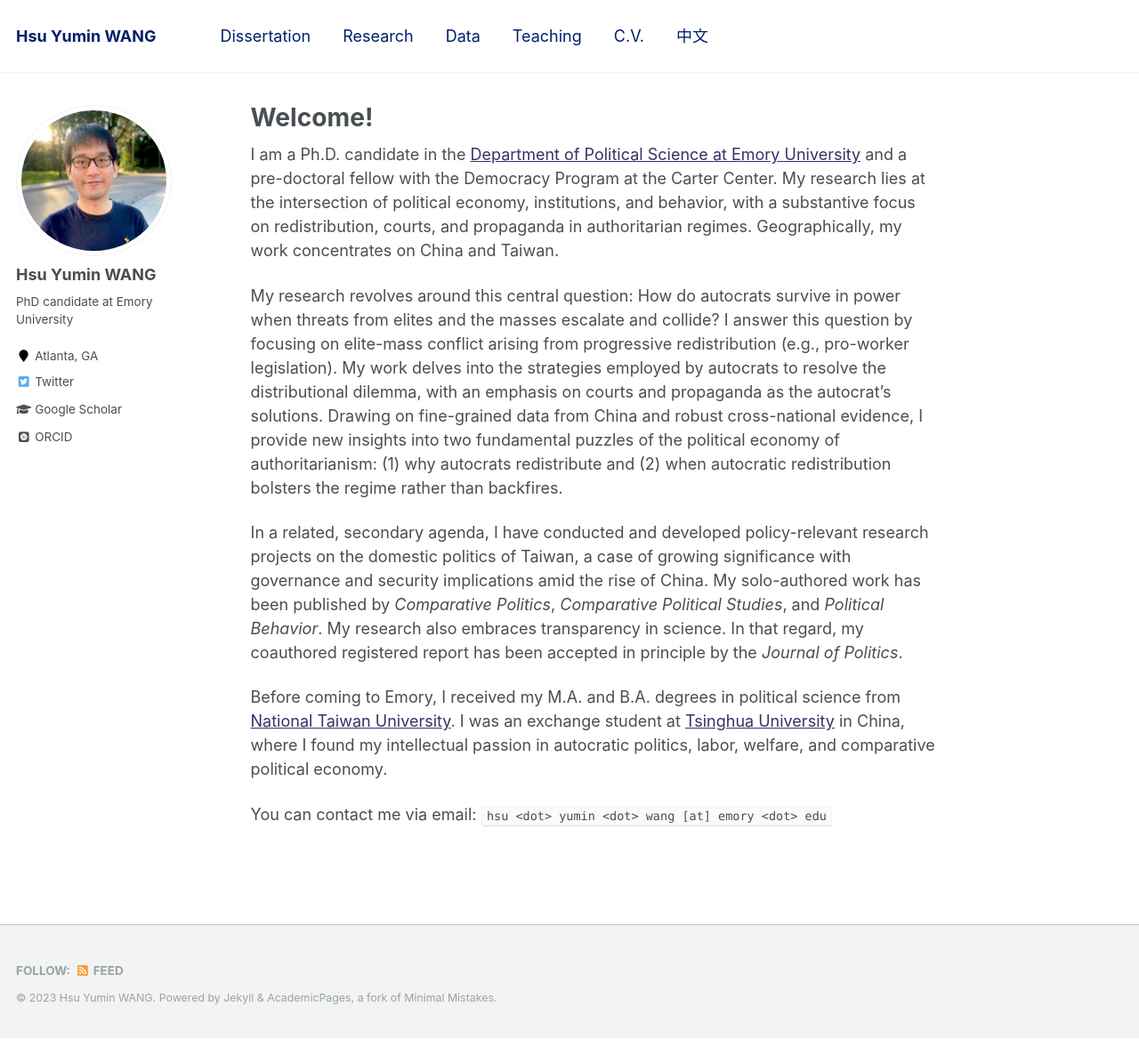
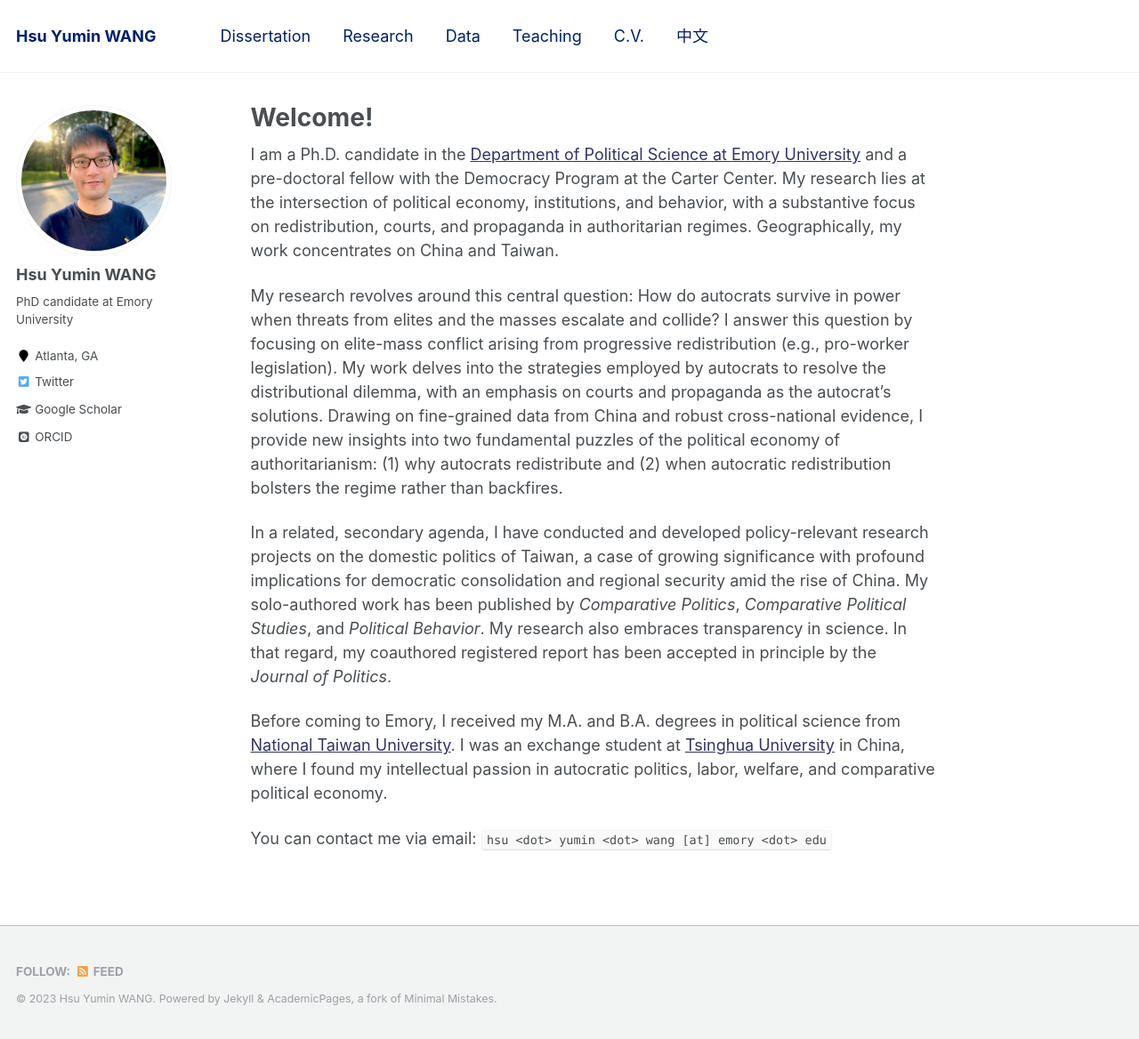
Before and after one commit to hsuyumin/hsuyumin.github.io, a Jekyll site: the page built from _pages/about.md, in a window 1280 px wide and 1168 px high. Shown: the whole window at 89% size. Built offline with Jekyll 4.4.1, drawn with Linux system fonts in a browser that asks for light colours; some web fonts are replaced.

Commit message:
Update about.md

```diff
--- a/_pages/about.md
+++ b/_pages/about.md
@@ -12,7 +12,7 @@ I am a Ph.D. candidate in the [Department of Political Science at Emory Universi
 
 My research revolves around this central question: How do autocrats survive in power when threats from elites and the masses escalate and collide? I answer this question by focusing on elite-mass conflict arising from progressive redistribution (e.g., pro-worker legislation). My work delves into the strategies employed by autocrats to resolve the distributional dilemma, with an emphasis on courts and propaganda as the autocrat's solutions. Drawing on fine-grained data from China and robust cross-national evidence, I provide new insights into two fundamental puzzles of the political economy of authoritarianism: (1) why autocrats redistribute and (2) when autocratic redistribution bolsters the regime rather than backfires.
 
-In a related, secondary agenda, I have conducted and developed policy-relevant research projects on the domestic politics of Taiwan, a case of growing significance with governance and security implications amid the rise of China. My solo-authored work has been published by _Comparative Politics_, _Comparative Political Studies_, and _Political Behavior_. My research also embraces transparency in science. In that regard, my coauthored registered report has been accepted in principle by the _Journal of Politics_.
+In a related, secondary agenda, I have conducted and developed policy-relevant research projects on the domestic politics of Taiwan, a case of growing significance with profound implications for democratic consolidation and regional security amid the rise of China. My solo-authored work has been published by _Comparative Politics_, _Comparative Political Studies_, and _Political Behavior_. My research also embraces transparency in science. In that regard, my coauthored registered report has been accepted in principle by the _Journal of Politics_.
 
 Before coming to Emory, I received my M.A. and B.A. degrees in political science from [National Taiwan University](https://www.ntu.edu.tw/english/). I was an exchange student at [Tsinghua University](https://www.tsinghua.edu.cn/en/) in China, where I found my intellectual passion in autocratic politics, labor, welfare, and comparative political economy.
 
```
